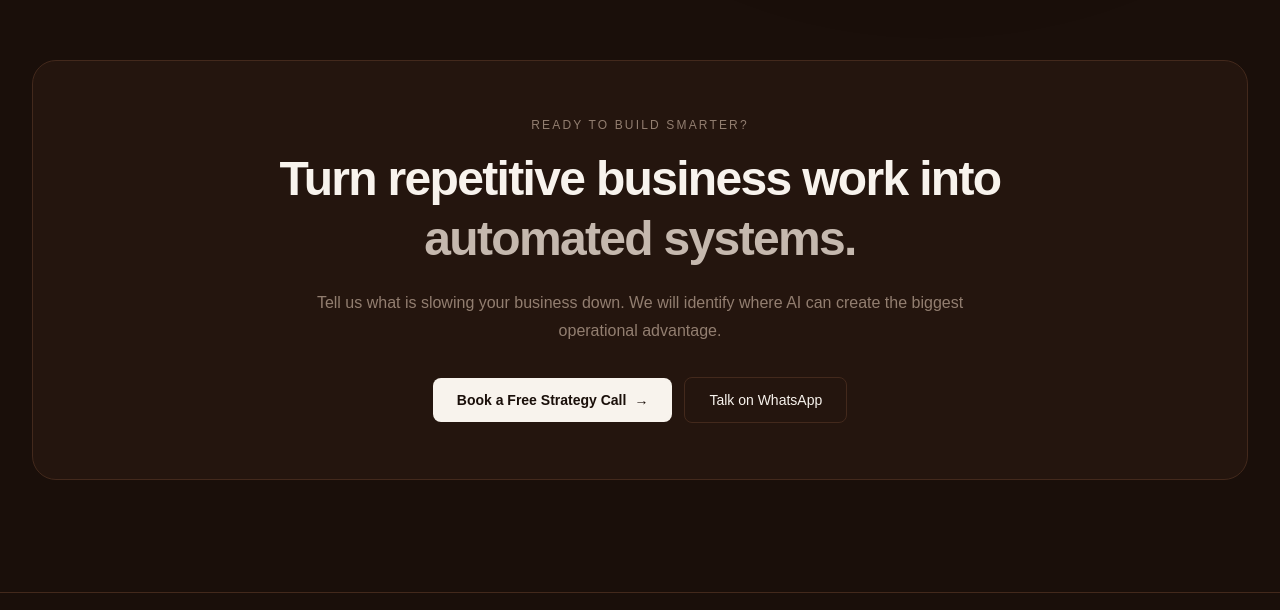
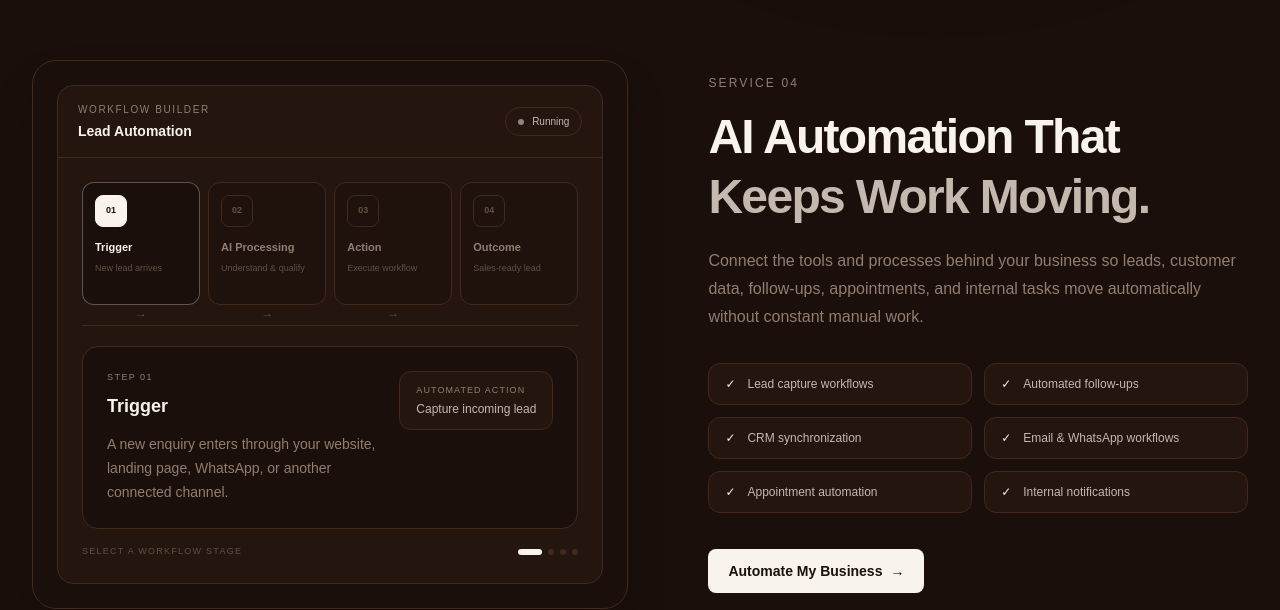
Before and after one commit to abhinav05-bhatpude/voxvera-ai-agency, a Next.js app: page / in a window 1280 px wide. Shown: the part 6970-7580 px from the top of the page. Built offline with nearby package versions, Linux system fonts and the light colour scheme.

Commit message:
feat: add interactive automation workflow

```diff
--- /dev/null
+++ b/app/components/AIAutomationSection.tsx
@@ -0,0 +1,68 @@
+import AutomationWorkflow from "./AutomationWorkflow";
+
+const automationFeatures = [
+  "Lead capture workflows",
+  "Automated follow-ups",
+  "CRM synchronization",
+  "Email & WhatsApp workflows",
+  "Appointment automation",
+  "Internal notifications",
+];
+
+export default function AIAutomationSection() {
+  return (
+    <section className="px-5 py-24 sm:px-6 sm:py-28 lg:px-8">
+      <div className="mx-auto max-w-7xl">
+        <div className="grid items-center gap-12 lg:grid-cols-[1.05fr_0.95fr] lg:gap-20">
+          <div className="order-2 lg:order-1">
+            <AutomationWorkflow />
+          </div>
+
+          <div className="order-1 lg:order-2">
+            <p className="text-xs font-medium uppercase tracking-[0.18em] text-[#927e70]">
+              Service 04
+            </p>
+
+            <h2 className="mt-4 text-3xl font-semibold leading-tight tracking-[-0.035em] text-[#f8f3ed] sm:text-4xl lg:text-5xl">
+              AI Automation That{" "}
+              <span className="text-[#c5b8ae]">Keeps Work Moving.</span>
+            </h2>
+
+            <p className="mt-5 max-w-xl text-sm leading-7 text-[#927e70] sm:text-base">
+              Connect the tools and processes behind your business so leads,
+              customer data, follow-ups, appointments, and internal tasks move
+              automatically without constant manual work.
+            </p>
+
+            <div className="mt-8 grid gap-3 sm:grid-cols-2">
+              {automationFeatures.map((feature) => (
+                <div
+                  key={feature}
+                  className="flex items-center gap-3 rounded-xl border border-[#43291c] bg-[#24150e] px-4 py-3"
+                >
+                  <span className="text-xs text-[#f8f3ed]">✓</span>
+
+                  <span className="text-xs text-[#c5b8ae]">
+                    {feature}
+                  </span>
+                </div>
+              ))}
+            </div>
+
+            <a
+              href="#contact"
+              className="mt-9 inline-flex items-center rounded-lg px-5 py-3 text-sm font-semibold transition-transform duration-200 hover:-translate-y-0.5"
+              style={{
+                backgroundColor: "#f8f3ed",
+                color: "#1a0f0a",
+              }}
+            >
+              Automate My Business
+              <span className="ml-2">→</span>
+            </a>
+          </div>
+        </div>
+      </div>
+    </section>
+  );
+}
--- /dev/null
+++ b/app/components/AutomationWorkflow.tsx
@@ -0,0 +1,180 @@
+"use client";
+
+import { useState } from "react";
+
+const workflowNodes = [
+  {
+    number: "01",
+    title: "Trigger",
+    subtitle: "New lead arrives",
+    description:
+      "A new enquiry enters through your website, landing page, WhatsApp, or another connected channel.",
+    action: "Capture incoming lead",
+  },
+  {
+    number: "02",
+    title: "AI Processing",
+    subtitle: "Understand & qualify",
+    description:
+      "AI analyzes the lead, extracts important information, identifies intent, and determines the next best action.",
+    action: "Analyze lead automatically",
+  },
+  {
+    number: "03",
+    title: "Action",
+    subtitle: "Execute workflow",
+    description:
+      "The system sends the right message, updates your CRM, creates a task, or triggers another business process.",
+    action: "Execute automated action",
+  },
+  {
+    number: "04",
+    title: "Outcome",
+    subtitle: "Sales-ready lead",
+    description:
+      "Your team receives the relevant information and can focus on the opportunity instead of manual administration.",
+    action: "Notify sales team",
+  },
+];
+
+export default function AutomationWorkflow() {
+  const [activeNode, setActiveNode] = useState(0);
+
+  const currentNode = workflowNodes[activeNode];
+
+  return (
+    <div className="rounded-3xl border border-[#43291c] bg-[#1a0f0a] p-4 shadow-2xl sm:p-6">
+      <div className="rounded-2xl border border-[#43291c] bg-[#24150e]">
+        <div className="flex items-center justify-between border-b border-[#43291c] px-5 py-4">
+          <div>
+            <p className="text-[10px] uppercase tracking-[0.16em] text-[#927e70]">
+              Workflow Builder
+            </p>
+
+            <p className="mt-1 text-sm font-semibold text-[#f8f3ed]">
+              Lead Automation
+            </p>
+          </div>
+
+          <div className="flex items-center gap-2 rounded-full border border-[#43291c] px-3 py-1.5">
+            <span className="h-1.5 w-1.5 animate-pulse rounded-full bg-[#f8f3ed]" />
+
+            <span className="text-[10px] text-[#c5b8ae]">
+              Running
+            </span>
+          </div>
+        </div>
+
+        <div className="p-5 sm:p-6">
+          <div className="grid gap-2 sm:grid-cols-4">
+            {workflowNodes.map((node, index) => {
+              const active = index === activeNode;
+              const completed = index < activeNode;
+
+              return (
+                <div key={node.number} className="flex items-center sm:block">
+                  <button
+                    type="button"
+                    onClick={() => setActiveNode(index)}
+                    className={`group flex w-full items-center gap-3 rounded-xl border p-3 text-left transition-all duration-300 sm:h-full sm:flex-col sm:items-start ${
+                      active
+                        ? "border-[#f8f3ed]/30 bg-[#1a0f0a]"
+                        : "border-[#43291c] bg-[#1a0f0a]/50 hover:border-[#634331]"
+                    }`}
+                  >
+                    <span
+                      className={`flex h-8 w-8 shrink-0 items-center justify-center rounded-lg border text-[9px] font-semibold transition-all duration-300 ${
+                        active || completed
+                          ? "border-[#f8f3ed] bg-[#f8f3ed] text-[#1a0f0a]"
+                          : "border-[#43291c] text-[#634f43]"
+                      }`}
+                    >
+                      {completed ? "✓" : node.number}
+                    </span>
+
+                    <span className="min-w-0">
+                      <span
+                        className={`block text-[11px] font-semibold ${
+                          active || completed
+                            ? "text-[#f8f3ed]"
+                            : "text-[#927e70]"
+                        }`}
+                      >
+                        {node.title}
+                      </span>
+
+                      <span className="mt-1 block text-[9px] leading-4 text-[#634f43]">
+                        {node.subtitle}
+                      </span>
+                    </span>
+                  </button>
+
+                  {index < workflowNodes.length - 1 && (
+                    <span
+                      aria-hidden="true"
+                      className="mx-2 hidden text-xs text-[#634f43] sm:block sm:text-center"
+                    >
+                      →
+                    </span>
+                  )}
+                </div>
+              );
+            })}
+          </div>
+
+          <div className="my-5 h-px bg-[#43291c]" />
+
+          <div className="rounded-2xl border border-[#43291c] bg-[#1a0f0a] p-5 sm:p-6">
+            <div className="flex flex-col gap-5 sm:flex-row sm:items-start sm:justify-between">
+              <div className="max-w-xl">
+                <p className="text-[9px] uppercase tracking-[0.16em] text-[#927e70]">
+                  Step {currentNode.number}
+                </p>
+
+                <h3 className="mt-2 text-lg font-semibold text-[#f8f3ed]">
+                  {currentNode.title}
+                </h3>
+
+                <p className="mt-3 text-xs leading-6 text-[#927e70] sm:text-sm">
+                  {currentNode.description}
+                </p>
+              </div>
+
+              <div className="shrink-0 rounded-xl border border-[#43291c] bg-[#24150e] px-4 py-3">
+                <p className="text-[9px] uppercase tracking-[0.12em] text-[#927e70]">
+                  Automated action
+                </p>
+
+                <p className="mt-1 text-xs font-medium text-[#c5b8ae]">
+                  {currentNode.action}
+                </p>
+              </div>
+            </div>
+          </div>
+
+          <div className="mt-4 flex items-center justify-between">
+            <p className="text-[9px] uppercase tracking-[0.14em] text-[#634f43]">
+              Select a workflow stage
+            </p>
+
+            <div className="flex gap-1.5">
+              {workflowNodes.map((node, index) => (
+                <button
+                  key={node.number}
+                  type="button"
+                  onClick={() => setActiveNode(index)}
+                  aria-label={`Show ${node.title}`}
+                  className={`h-1.5 rounded-full transition-all duration-300 ${
+                    index === activeNode
+                      ? "w-6 bg-[#f8f3ed]"
+                      : "w-1.5 bg-[#43291c]"
+                  }`}
+                />
+              ))}
+            </div>
+          </div>
+        </div>
+      </div>
+    </div>
+  );
+}
```
